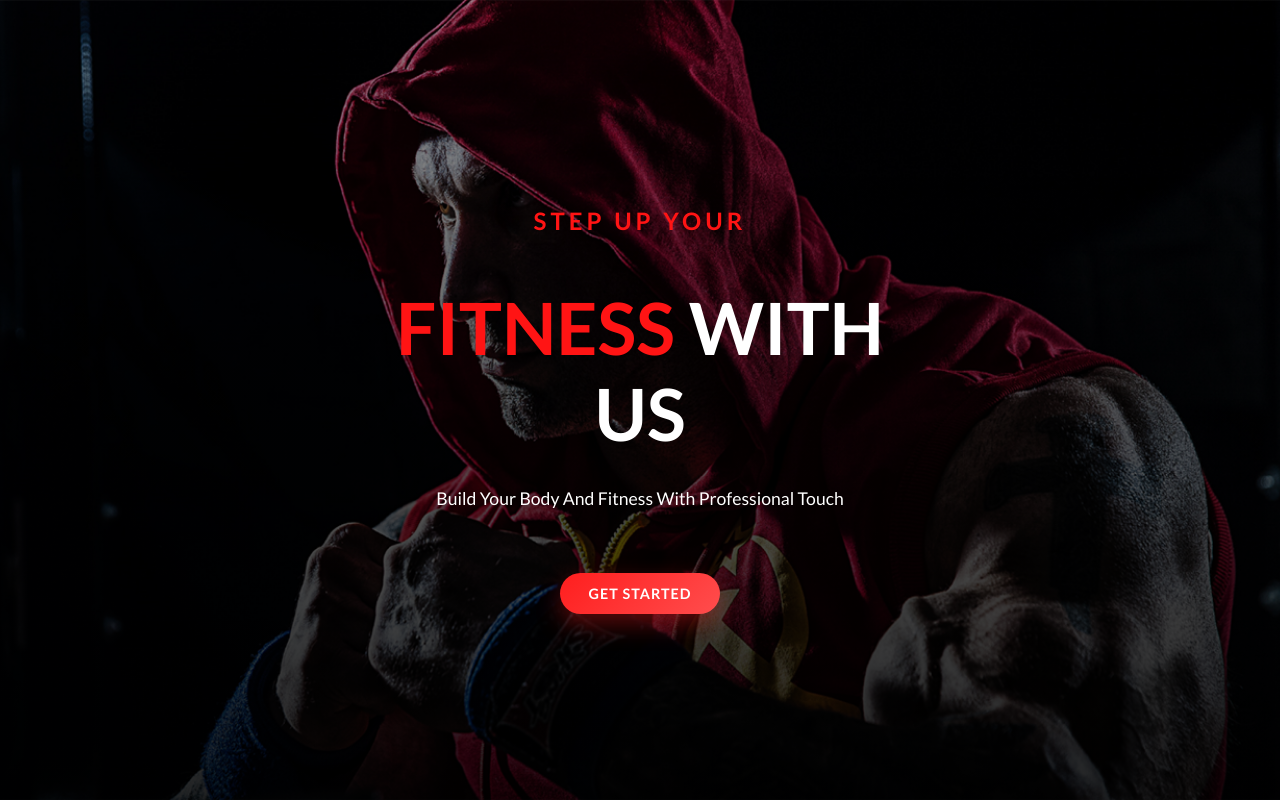
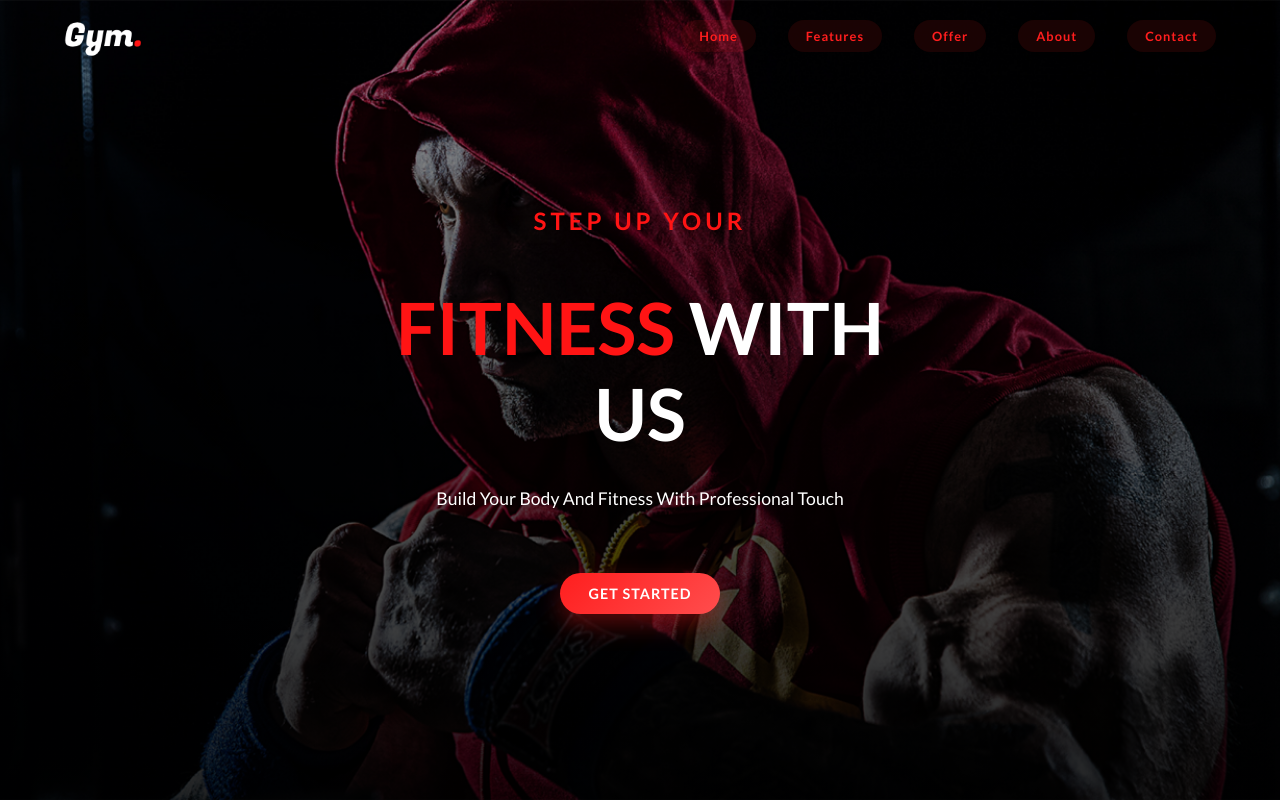
Before and after one commit to robsonmonteirolacerda/primefit-gym, a React (Vite) app: page / in a window 1280 px wide. Shown: the top 800 px of the page. Built offline with nearby package versions, Linux system fonts and the light colour scheme.

Commit message:
refactor: Navbar ajustada

```diff
--- a/src/App.jsx
+++ b/src/App.jsx
@@ -1,19 +1,13 @@
-import Hero from "@/sections/Hero/Hero";
-import Features from "@/sections/Features/Feature";
-import Offer from "@/sections/Offer/Offer";
-import About from "@/sections/About/About";
-import Contact from "@/sections/Contact/Contact";
+import Navbar from "@/components/Navbar/Navbar";
+import Home from "@/pages/Home";
 
-function Home() {
+function App() {
   return (
     <>
-      <Hero />
-      <Features />
-      <Offer />
-      <About />
-      <Contact />
+      <Navbar />
+      <Home />
     </>
   );
 }
 
-export default Home;
+export default App;
--- a/src/components/Navbar.jsx
+++ b/src/components/Navbar/Navbar.jsx
@@ -1,7 +1,7 @@
 import { useEffect, useState } from "react";
 import { Link } from "react-scroll";
-import logo from "../assets/logo.png";
-import Button from "../components/Button/Button";
+import logo from "@/assets/logo.png";
+import Button from "../Button/Button";
 
 function Navbar() {
   const [scrolled, setScrolled] = useState(false);
@@ -36,7 +36,7 @@ function Navbar() {
             </Button>
           </Link>
 
-          <Link to="presentaion" smooth duration={600}>
+          <Link to="offer" smooth duration={600}>
             <Button variant="ghost" size="sm">
               Offer
             </Button>
--- a/src/index.css
+++ b/src/index.css
@@ -320,7 +320,7 @@ button {
   position: fixed;
   top: 0;
   width: 100%;
-  z-index: 100;
+  z-index: 9999; /* 🔥 sobe a navbar acima de tudo */
   background-color: transparent;
   transition:
     background-color 0.3s ease,
@@ -456,6 +456,7 @@ button {
     rgba(0, 0, 0, 0.4),
     rgba(0, 0, 0, 0.85)
   );
+  z-index: 0; /* 🔥 explícito */
 }
 
 .hero__content {
--- a/src/pages/Home.jsx
+++ b/src/pages/Home.jsx
@@ -1,5 +1,5 @@
 import Hero from "../sections/Hero/Hero";
-import Features from "../sections/Features/Features";
+import Features from "../sections/Features/Feature";
 import Offer from "../sections/Offer/Offer";
 import About from "../sections/About/About";
 import Contact from "../sections/Contact/Contact";
```
